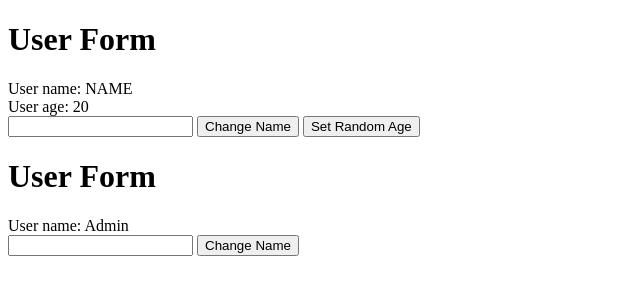
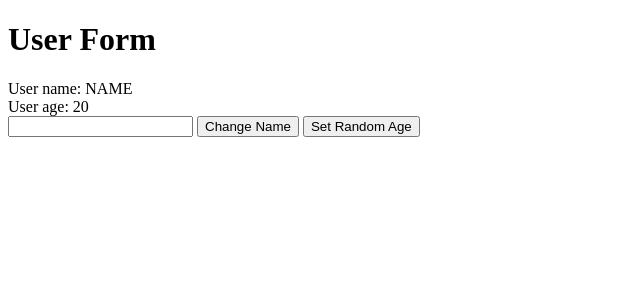
Before and after one commit to micScofield/Web-Framework, a website with bundled scripts: page index.html in a window 1280 px wide. Shown: the whole page, without its empty margins (0-640 px from the left). Built offline with nearby package versions, Linux system fonts and the light colour scheme.

Commit message:
Reverting back test changes

```diff
--- a/src/index.ts
+++ b/src/index.ts
@@ -1,6 +1,5 @@
 // import { UserForm } from './views/UserForm';
 import { UserForm } from './views/test';
-import { UserForm2 } from './views/test2';
 import { User } from './models/User';
 
 const user = User.buildUser({ name: 'NAME', age: 20 });
@@ -14,15 +13,3 @@ if (root) {
 } else {
   throw new Error('Root element not found');
 }
-
-const user2 = User.buildUser({ name: 'Admin'});
-
-const test = document.getElementById('test');
-
-if (test) {
-  const userForm = new UserForm2(test, user2);
-
-  userForm.render();
-} else {
-  throw new Error('Root element not found');
-}
--- a/src/views/test2.ts
+++ /dev/null
@@ -1,42 +0,0 @@
-import { User } from '../models/User';
-import { Form } from './Form';
-
-export class UserForm2 extends Form<User> {
-  eventsMap(): { [key: string]: () => void } {
-    return {
-      'click:.set-name': this.onSetNameClick
-    };
-  }
-
-  onSetNameClick = (): void => {
-    const input = this.parent.querySelector('input');
-
-    if (input) {
-      const name = input.value;
-
-      this.model.set({ name });
-    }
-  };
-
-  template(): string {
-    return `
-      <div>
-        <h1>User Form</h1>
-        <div>User name: ${this.model.get('name')}</div>
-        <input />
-        <button class="set-name">Change Name</button>
-      </div>
-    `;
-  }
-
-  render(): void {
-    this.parent.innerHTML = '';
-
-    const templateElement = document.createElement('template');
-    templateElement.innerHTML = this.template();
-
-    this.bindEvents(templateElement.content);
-
-    this.parent.append(templateElement.content);
-  }
-}
```
Also changed, not shown: dist/index.html, 2 other files.
